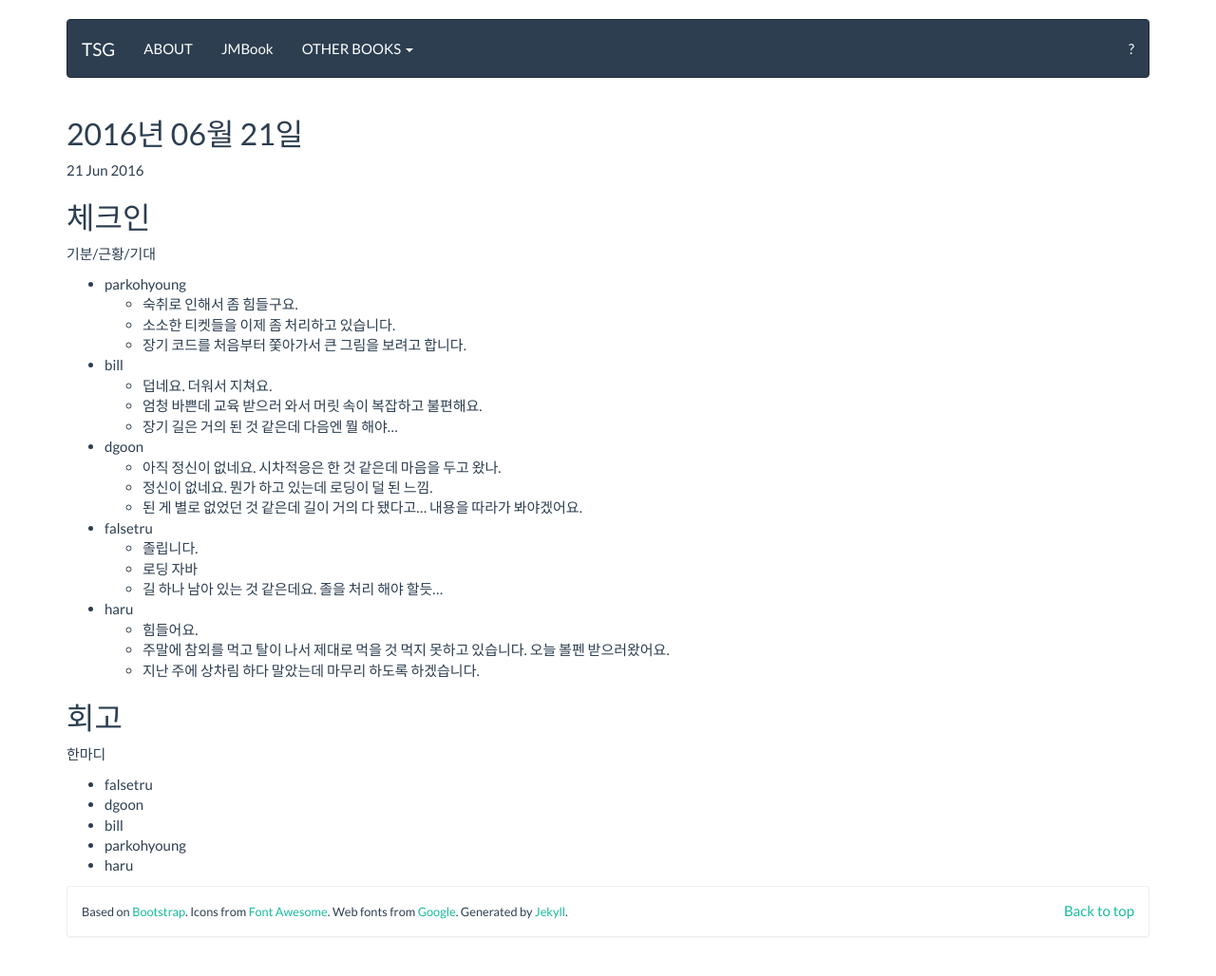
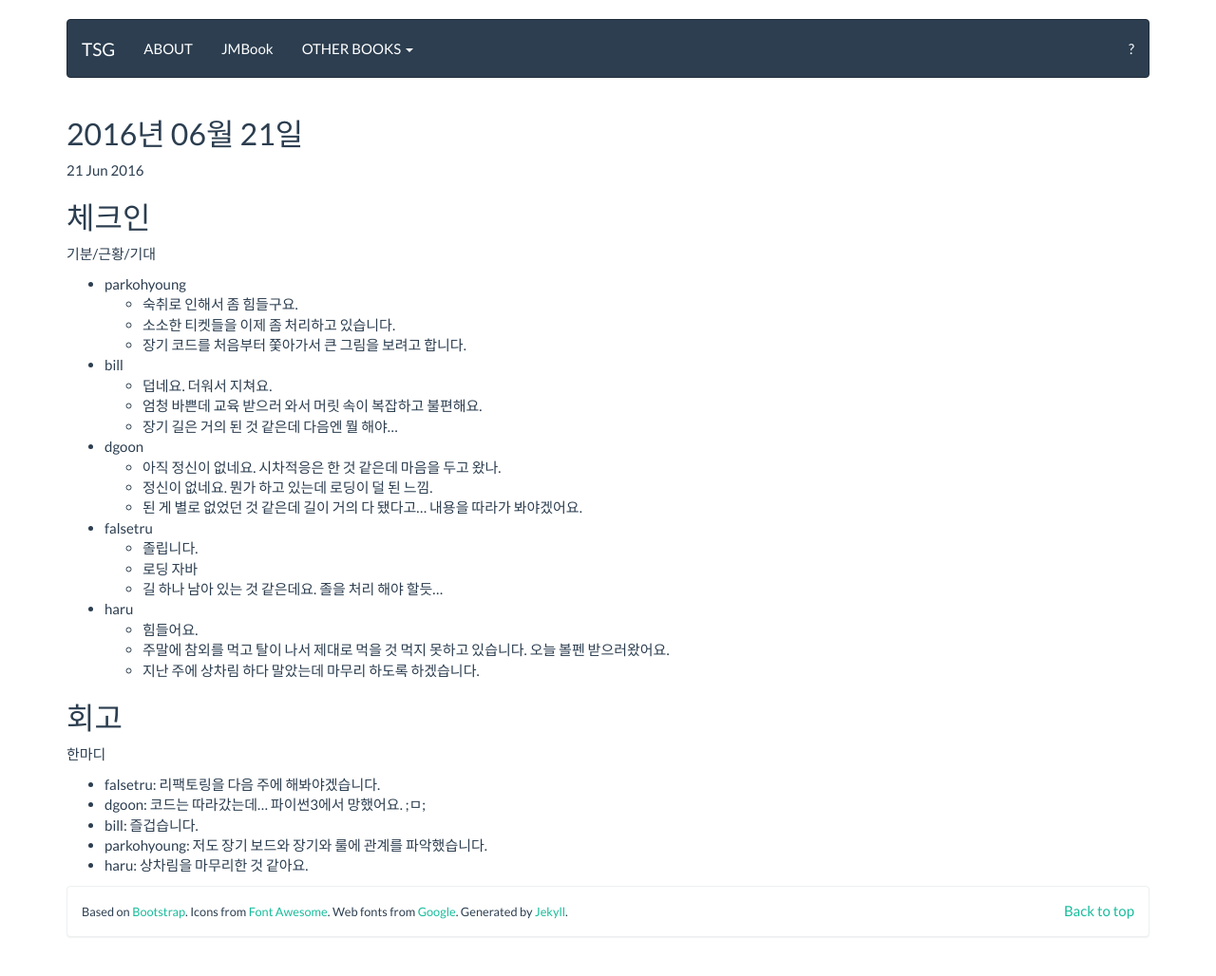
Before and after one commit to tuestudy/tuestudy.github.io, a Jekyll site: the page built from _posts/2016-06-21-meeting.markdown, in a window 1280 px wide. Shown: the whole page at 95% size. Built offline with Jekyll 4.4.1, drawn with Linux system fonts in a browser that asks for light colours.

Commit message:
2016년 6월 21일 회고

```diff
--- a/_posts/2016-06-21-meeting.markdown
+++ b/_posts/2016-06-21-meeting.markdown
@@ -39,8 +39,8 @@
 
 한마디
 
-* falsetru
-* dgoon
-* bill
-* parkohyoung
-* haru
+* falsetru: 리팩토링을 다음 주에 해봐야겠습니다.
+* dgoon: 코드는 따라갔는데... 파이썬3에서 망했어요. ;ㅁ;
+* bill: 즐겁습니다.
+* parkohyoung: 저도 장기 보드와 장기와 룰에 관계를 파악했습니다.
+* haru: 상차림을 마무리한 것 같아요.
```
